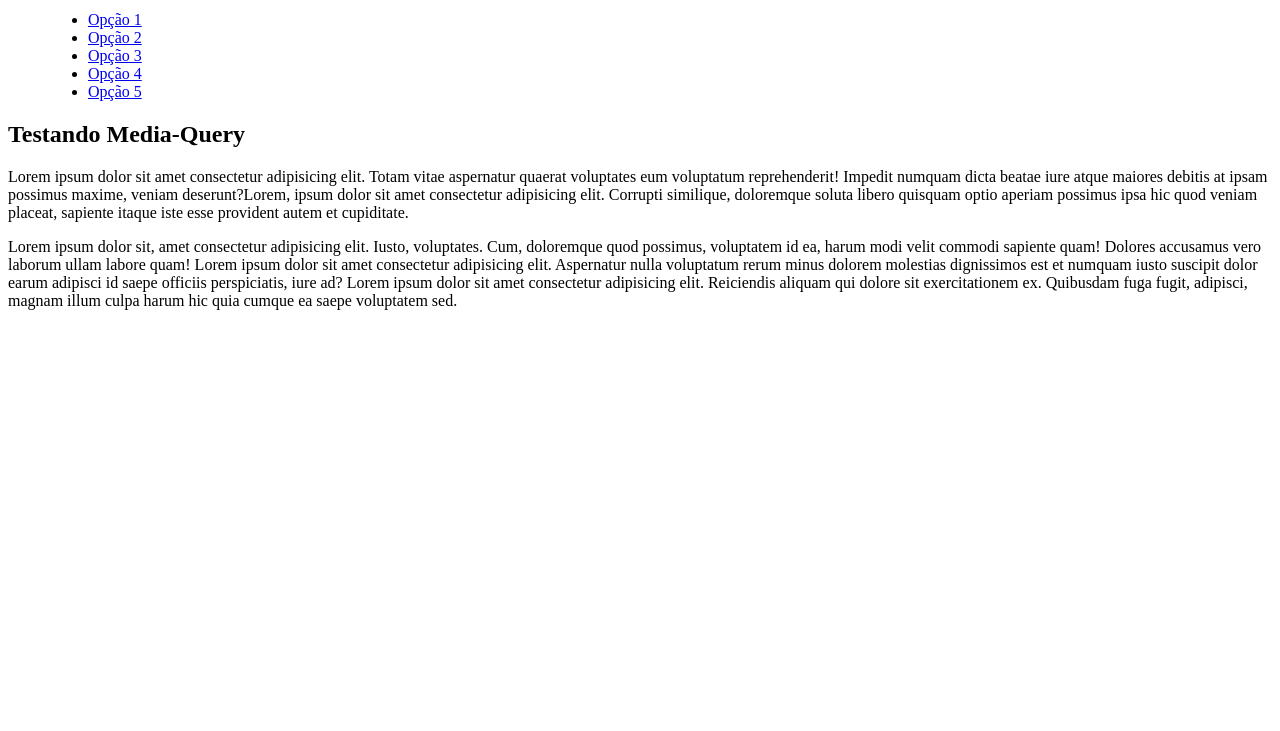
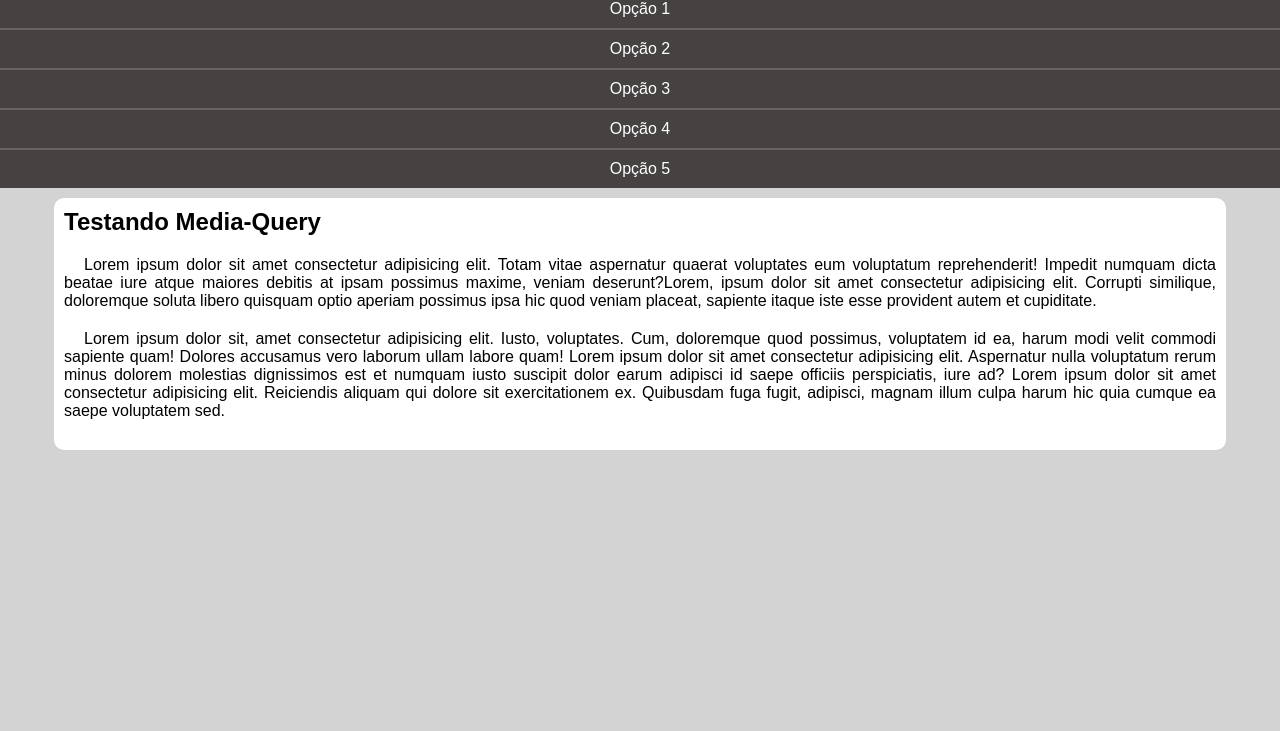
Before and after one commit to marcosdomingos/mq005, a plain HTML site: page index.html in a window 1280 px wide. Shown: the part 69-800 px from the top of the page. Drawn offline with Linux system fonts and the light colour scheme.

Commit message:
atualizei o site

```diff
--- /dev/null
+++ b/estilos/style.css
@@ -0,0 +1,52 @@
+@charset "utf-8";
+
+*{
+    font-family: Arial, Helvetica, sans-serif;
+    margin: 0px;
+    padding: 0px;
+}
+body, html{
+    background-color: lightgray;
+}
+header{
+    background-color: gray;
+}
+header > h1{
+    text-align: center;
+    padding: 10px;
+}
+menu{
+    display: block;
+}
+menu > ul{
+    list-style-type: none;
+}
+header > menu > ul > li > a{
+    display: block;
+    padding: 10px;
+    text-decoration: none;
+    text-align: center;
+    color: white;
+    background-color: rgb(70, 66, 66);
+    border-top: 2px solid rgb(104, 100, 100);
+
+}
+header > menu > ul > li > a:hover{
+    background-color: grey;
+}
+main{
+    width: 90vw;
+    background-color: white;
+    margin: auto;
+    padding: 10px;
+    border-radius: 10px;
+    margin-top: 10px;
+}
+article > h2{
+    padding-bottom: 20px;
+}
+article > p{
+    text-align: justify;
+    margin-bottom: 20px;
+    text-indent: 20px;
+}
--- a/index.html
+++ b/index.html
@@ -5,6 +5,7 @@
     <meta http-equiv="X-UA-Compatible" content="IE=edge">
     <meta name="viewport" content="width=device-width, initial-scale=1.0">
     <title>Media-Query</title>
+    <link rel="stylesheet" href="estilos/style.css">
 </head>
 <body>
     <header>
```
